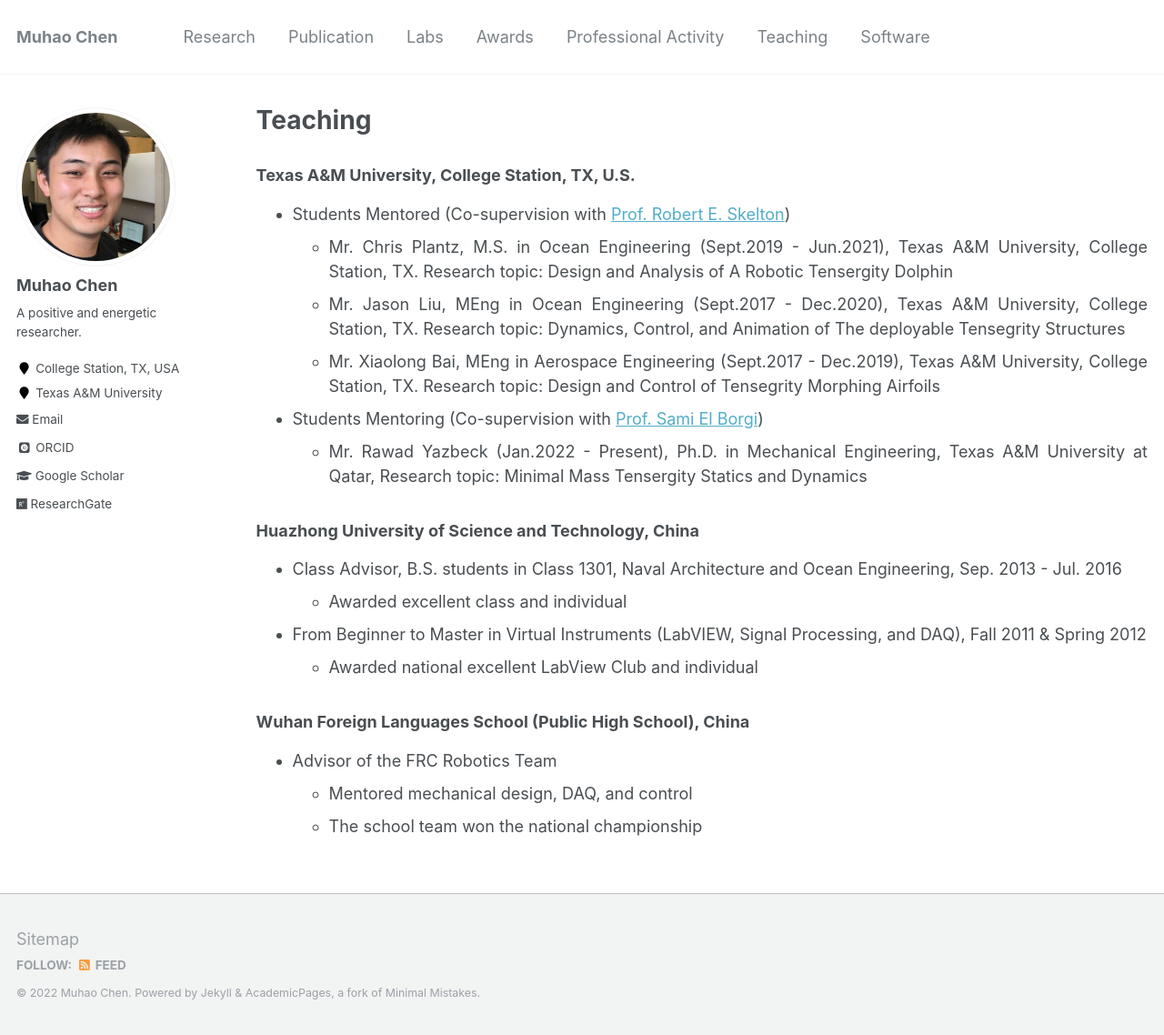
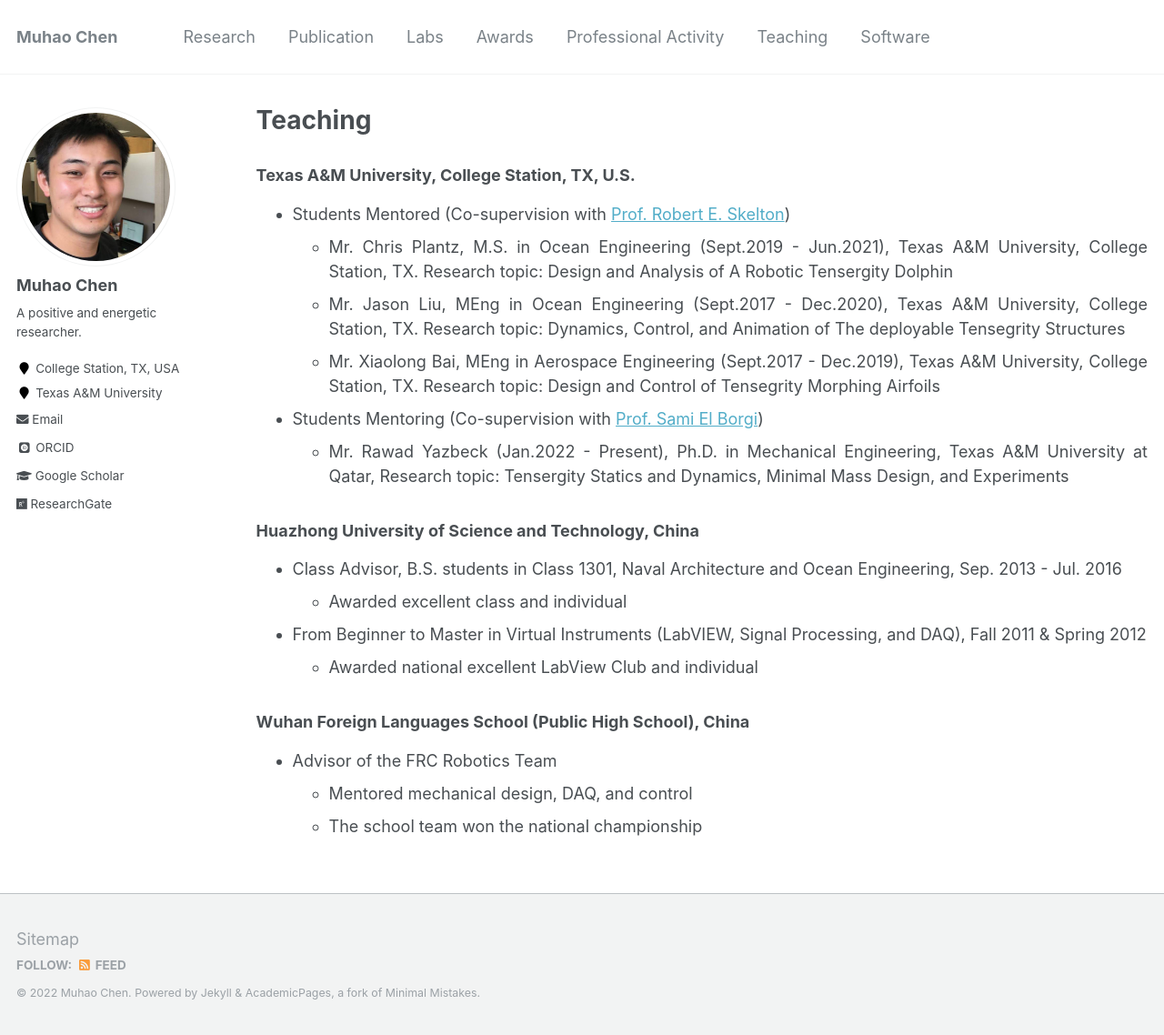
Before and after one commit to Muhao-Chen/muhao-chen.github.io, a Jekyll site: the page built from _pages/teaching.md, in a window 1280 px wide and 1138 px high. Shown: the whole window at 91% size. Built offline with Jekyll 4.4.1, drawn with Linux system fonts in a browser that asks for light colours; some web fonts are replaced.

Commit message:
Update teaching.md

```diff
--- a/_pages/teaching.md
+++ b/_pages/teaching.md
@@ -15,7 +15,7 @@ toc: true
     * Mr. Xiaolong Bai, MEng in Aerospace Engineering (Sept.2017 - Dec.2019), Texas A&M University, College Station, TX. Research topic: Design and Control of Tensegrity Morphing Airfoils
 
 - Students Mentoring (Co-supervision with [Prof. Sami El Borgi](https://www.qatar.tamu.edu/programs/mechanical-engineering/faculty-and-staff/dr.-sami-el-borgi))
-    * Mr. Rawad Yazbeck (Jan.2022 - Present), Ph.D. in Mechanical Engineering, Texas A&M University at Qatar, Research topic: Minimal Mass Tensergity Statics and Dynamics
+    * Mr. Rawad Yazbeck (Jan.2022 - Present), Ph.D. in Mechanical Engineering, Texas A&M University at Qatar, Research topic: Tensergity Statics and Dynamics, Minimal Mass Design, and Experiments
 
 ### Huazhong University of Science and Technology, China
 - Class Advisor, B.S. students in Class 1301, Naval Architecture and Ocean Engineering, Sep. 2013 - Jul. 2016
```
